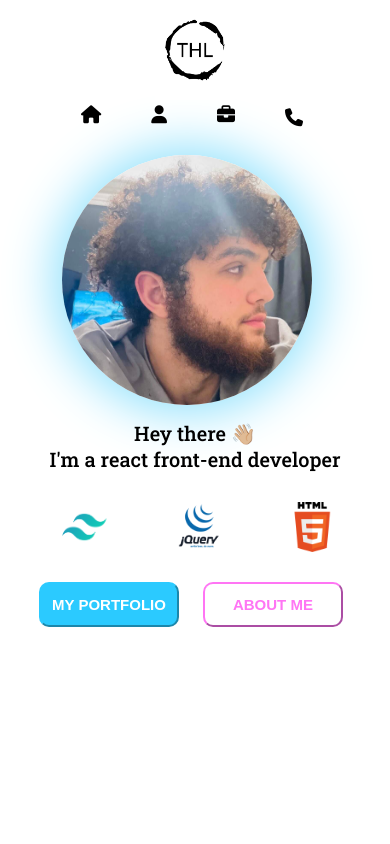
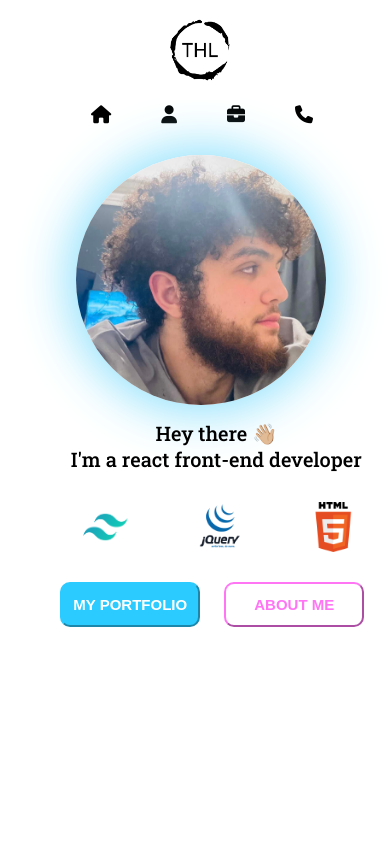
Before and after one commit to TahaHL/IT-Carreer-Switch-Portfolio, a plain HTML site: page index.html in a window 390 px wide. Shown: the top 844 px of the page. Drawn offline with Linux system fonts and the light colour scheme.

Commit message:
fixing home responsivity

```diff
--- a/style.css
+++ b/style.css
@@ -797,32 +797,45 @@ a{
     .fa-house, .fa-user, .fa-briefcase, .fa-phone{
         font-size: 18px;
     }
+    .fa-phone{
+        position: relative;
+        margin-right: 0px;
+        top: 0px;
+    }
+    .logo-container{
+        width: 100%;
+    }
     .logo{
         position: relative;
         width: 80px;
         height: 80px;
-        margin-left: 0;
+        left: -10px;
         margin-top: 0px;
-        position: relative;
     }
     .nav-links-container ul{
-        width: 100vw;
+        width: 100%;
         margin-top: 65px;
         margin-left: 0;
         right: 0px;
         padding: 0;
     }
     .home-image{
+        position: relative;
         margin-top: -105px;
         width: 250px;
         height: 250px;
-        margin-left: 440px;
+        left: 60vw;
+        margin-left: 0px;
     }
     .job-title{
         font-size: 20px;
     }
+    .home-container{
+        width: 100%;
+        height: 800px;
+    }
     .home-text-container{
-        left: 20px;
+        left: 67vw;
         top: 100px;
     }
     .home-text-container button{
@@ -917,7 +930,6 @@ a{
     }
     .info-box{
         width: 100%;
-        margin-left: -25px;
     }
     .info-box p{
         margin-left: 20px;
```
